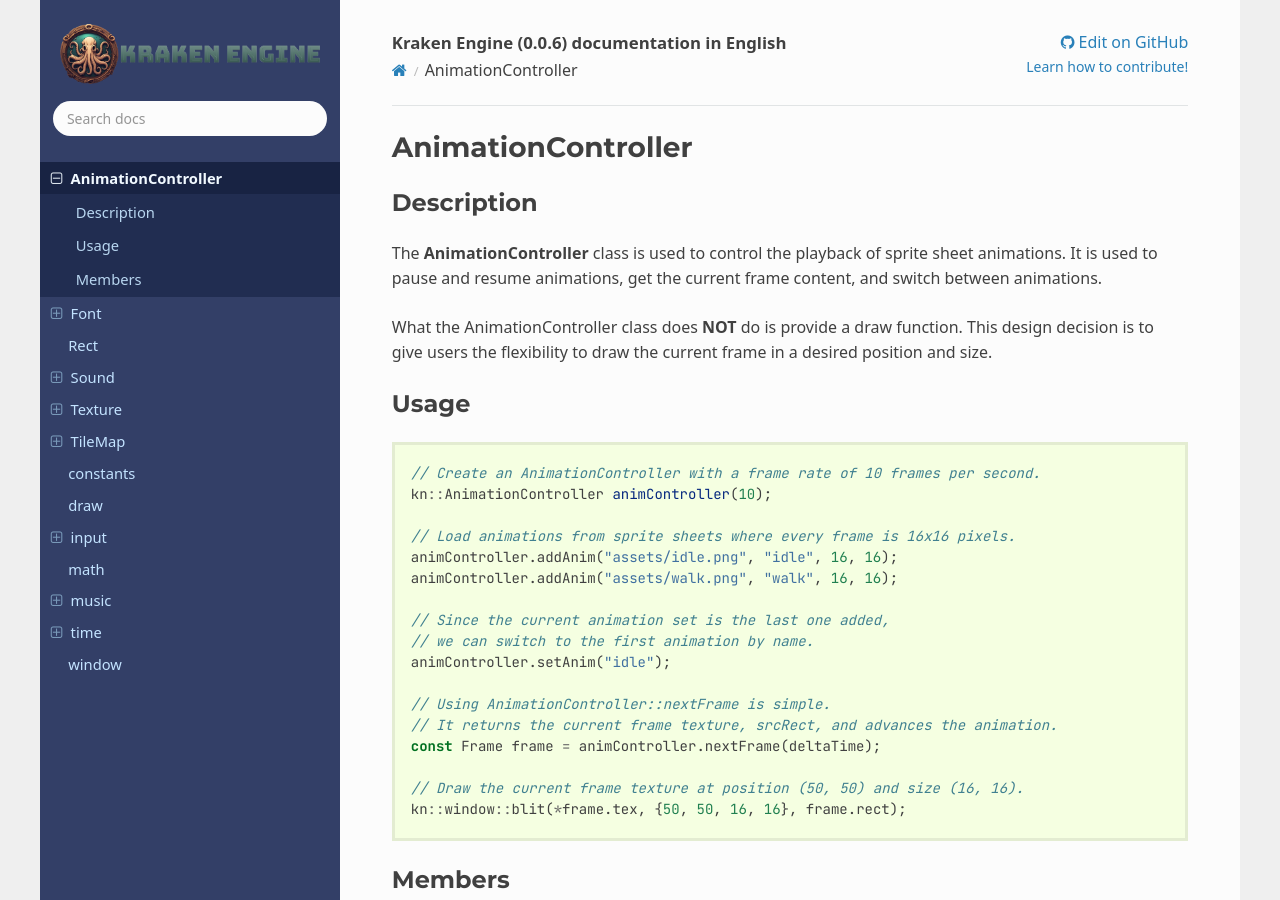
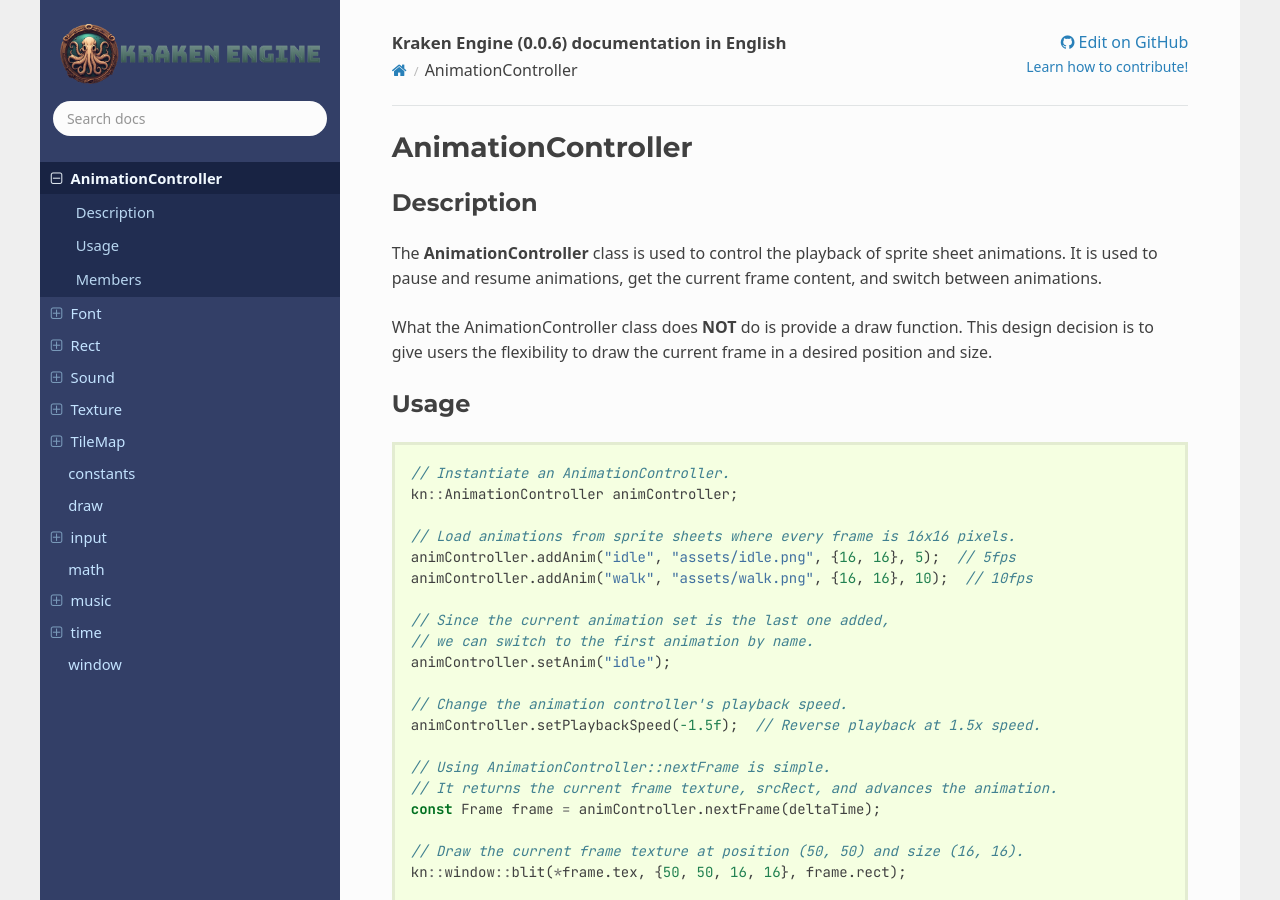
Before and after one commit to durkisneer1/Kraken-Engine, a Sphinx documentation site: the page built from docs/reference/animation_controller.rst, in a window 1280 px wide and 900 px high. Built offline with Sphinx 7.4.7 and the Read the Docs theme 3.1.0, drawn with Linux system fonts in a browser that asks for light colours.

Commit message:
More control over animations
improved rect documentation

fixed getTicks

```diff
--- a/docs/reference/animation_controller.rst
+++ b/docs/reference/animation_controller.rst
@@ -15,16 +15,19 @@ Usage
 
 .. code-block:: cpp
 
-    // Create an AnimationController with a frame rate of 10 frames per second.
-    kn::AnimationController animController(10);
+    // Instantiate an AnimationController.
+    kn::AnimationController animController;
 
     // Load animations from sprite sheets where every frame is 16x16 pixels.
-    animController.addAnim("assets/idle.png", "idle", 16, 16);
-    animController.addAnim("assets/walk.png", "walk", 16, 16);
+    animController.addAnim("idle", "assets/idle.png", {16, 16}, 5);  // 5fps
+    animController.addAnim("walk", "assets/walk.png", {16, 16}, 10);  // 10fps
 
     // Since the current animation set is the last one added,
     // we can switch to the first animation by name.
     animController.setAnim("idle");
+
+    // Change the animation controller's playback speed.
+    animController.setPlaybackSpeed(-1.5f);  // Reverse playback at 1.5x speed.
 
     // Using AnimationController::nextFrame is simple.
     // It returns the current frame texture, srcRect, and advances the animation.
@@ -36,5 +39,13 @@ Usage
 Members
 -------
 
+.. doxygenstruct:: kn::Frame
+    :members:
+    :undoc-members:
+
+.. doxygenstruct:: kn::Animation
+    :members:
+    :undoc-members:
+
 .. doxygenclass:: kn::AnimationController
     :members:
```
Also changed, not shown: docs/reference/rect.rst (+37 -1 lines), docs/_static/rect.png (added), 6 other files.
